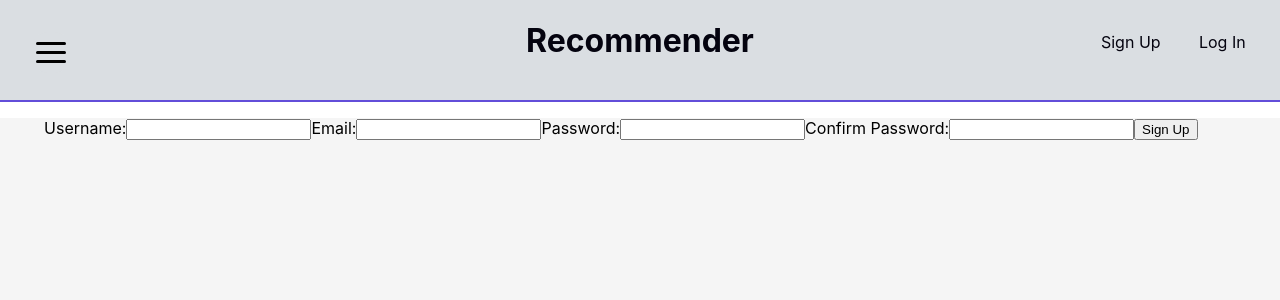
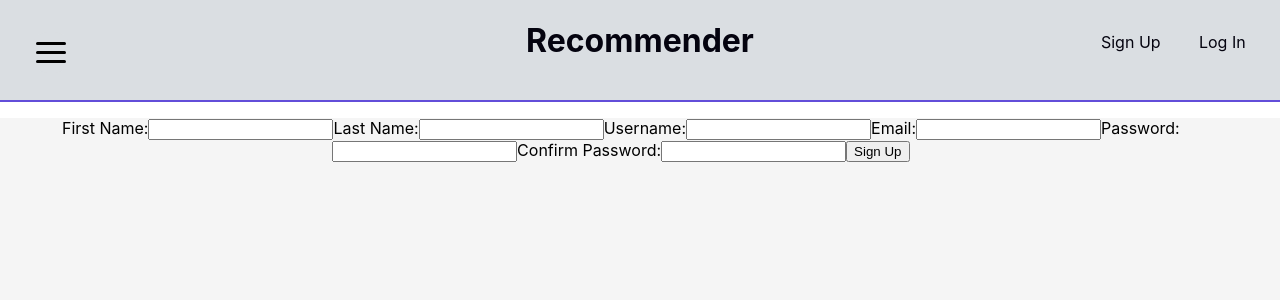
Before and after one commit to rxagar10/BetYou, a React (Create React App) app: page /signup in a window 1280 px wide. Shown: the top 300 px of the page. Built offline with nearby package versions, Linux system fonts and the light colour scheme.

Commit message:
added names to sign up

```diff
--- a/src/components/SignUp.js
+++ b/src/components/SignUp.js
@@ -5,6 +5,8 @@ import { useHistory } from "react-router-dom";
 
 function SignUp() {
 
+  const [firstName, setFirstName] = useState("");
+  const [lastName, setLastName] = useState("");
   const [username, setUsername] = useState("");
   const [email, setEmail] = useState("");
   const [password, setPassword] = useState("");
@@ -13,12 +15,10 @@ function SignUp() {
 
   let history = useHistory();
 
-  const changeText = (setField, text) => {
-    setField(text);
-  }
-
   const submitForm = () => {
-    if (username.length === 0
+    if (firstName.length === 0
+        || lastName.length === 0
+        || username.length === 0
         || email.length === 0
         || password.length === 0
         || confirmPassword.length === 0) {
@@ -29,9 +29,11 @@ function SignUp() {
     else {
 
       axios.post(config.host + config.port + "/signup", {
-        username: username,
-        email: email,
-        password: password,
+        firstName,
+        lastName,
+        username,
+        email,
+        password,
       })
       .then(resp => {
         const signupMessage = resp.data.signupMessage;
@@ -51,30 +53,44 @@ function SignUp() {
       <div className="signup">
         <p>{errorMessage}</p>
 
+        <label htmlFor="firstName">First Name:</label>
+        <input type="text" name="firstName"
+               onChange={(e) => {
+                 setFirstName(e.target.value)
+               }}
+        />
+
+        <label htmlFor="lastName">Last Name:</label>
+        <input type="text" name="lastName"
+               onChange={(e) => {
+                 setLastName(e.target.value)
+               }}
+        />
+
         <label for="username">Username:</label>
         <input type="text" name="username"
                onChange={(e) => {
-                 changeText(setUsername, e.target.value)
+                 setUsername(e.target.value)
                }}
         />
         <label htmlFor="email">Email:</label>
         <input type="text" name="email"
                onChange={(e) => {
-                 changeText(setEmail, e.target.value)
+                 setEmail(e.target.value)
                }}
         />
 
         <label htmlFor="password">Password:</label>
         <input type="password" name="password"
                onChange={(e) => {
-                 changeText(setPassword, e.target.value)
+                 setPassword(e.target.value)
                }}
         />
 
         <label htmlFor="confirmPassword">Confirm Password:</label>
         <input type="password" name="confirmPassword"
                onChange={(e) => {
-                 changeText(setConfirmPassword, e.target.value)
+                 setConfirmPassword(e.target.value)
                }}
         />
 
```
